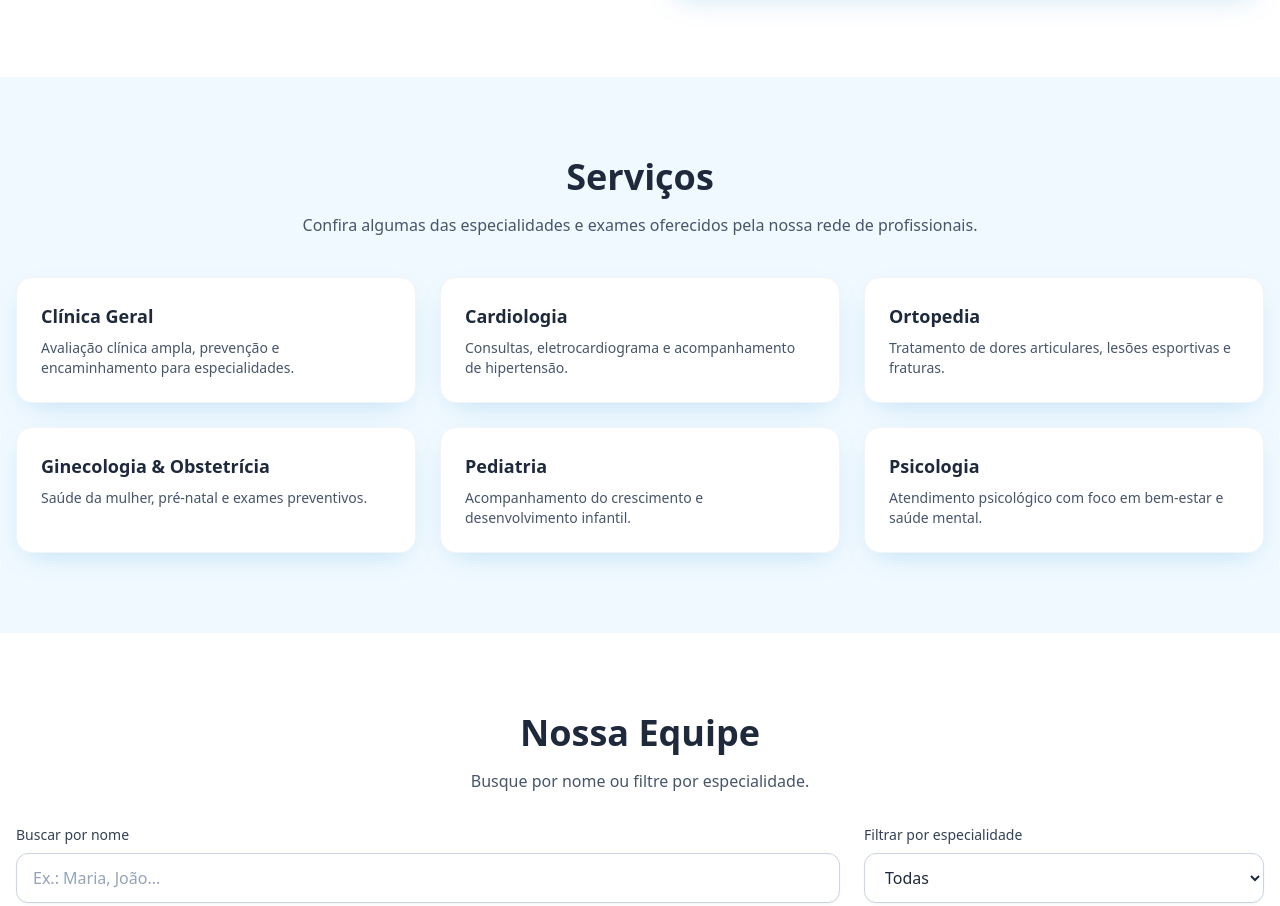
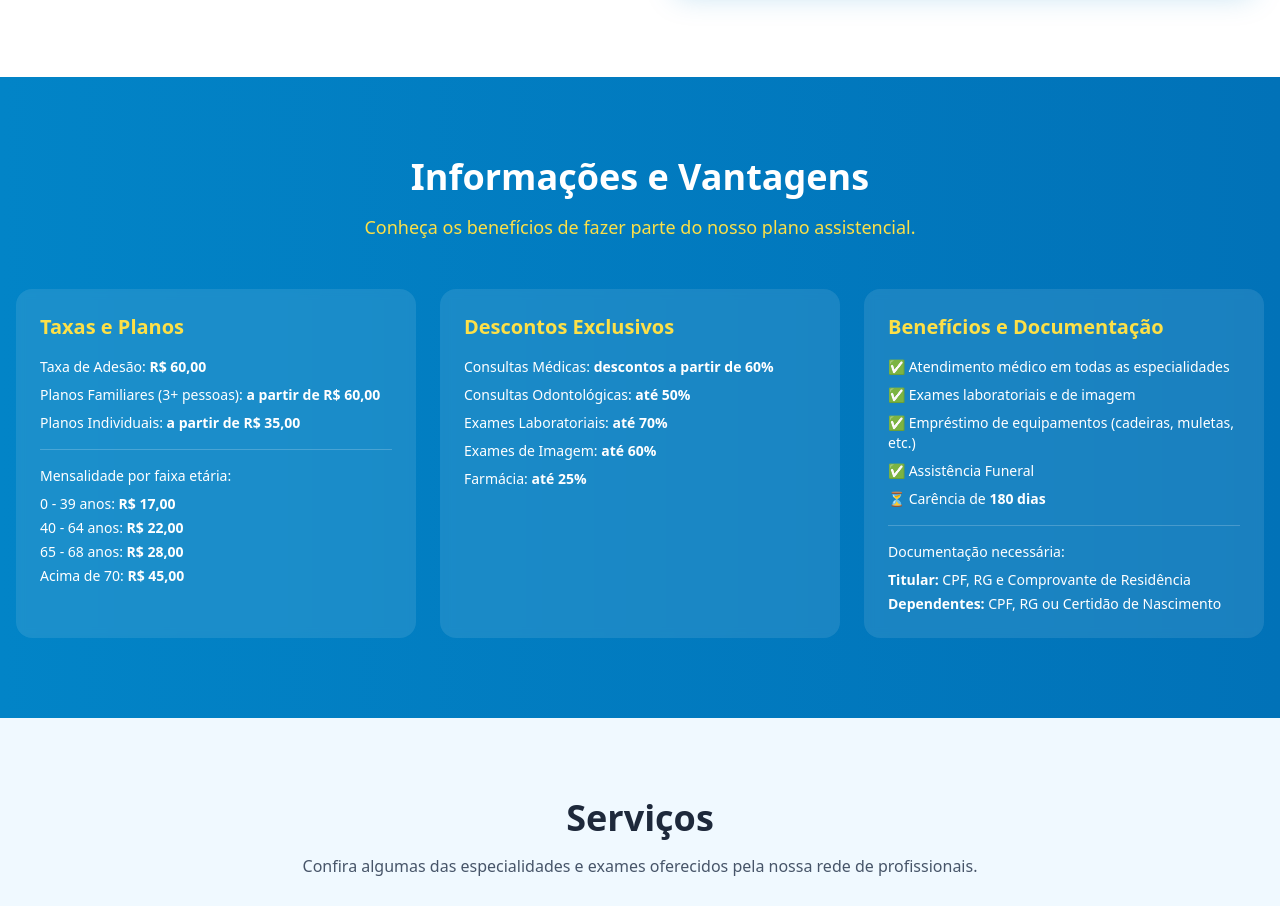
Before and after one commit to GuilhermeLegramante/solpoliclinica, a plain HTML site: page index.html in a window 1280 px wide. Shown: the part 1664-2570 px from the top of the page. Drawn offline with nearby package versions, Linux system fonts and the light colour scheme.

Commit message:
Seção info

```diff
--- a/index.html
+++ b/index.html
@@ -122,6 +122,7 @@
                 <nav class="hidden md:flex items-center gap-6 font-medium">
                     <a href="#home" class="hover:text-brand-blue">Início</a>
                     <a href="#sobre" class="hover:text-brand-blue">Sobre</a>
+                    <a href="#informacoes" class="hover:text-brand-blue">Informações</a>
                     <a href="#servicos" class="hover:text-brand-blue">Serviços</a>
                     <a href="#equipe" class="hover:text-brand-blue">Equipe</a>
                     <a href="#contato" class="hover:text-brand-blue">Contato</a>
@@ -208,6 +209,72 @@
             </div>
         </div>
     </section>
+
+    <!-- Informações -->
+    <section id="informacoes" class="py-20 text-white"
+        style="background: linear-gradient(90deg, var(--brand-blue-dark), var(--brand-blue));">
+        <div class="max-w-7xl mx-auto px-4">
+            <div class="text-center mb-12">
+                <h2 class="text-3xl md:text-4xl font-bold">Informações e Vantagens</h2>
+                <p class="mt-4 text-yellow-300 text-lg">
+                    Conheça os benefícios de fazer parte do nosso plano assistencial.
+                </p>
+            </div>
+
+            <div class="grid md:grid-cols-2 lg:grid-cols-3 gap-6">
+                <!-- Taxas e Planos -->
+                <div class="bg-white/10 rounded-2xl p-6 backdrop-blur-sm">
+                    <h3 class="text-xl font-semibold mb-4 text-yellow-300">Taxas e Planos</h3>
+                    <ul class="space-y-2 text-white text-sm">
+                        <li>Taxa de Adesão: <strong>R$ 60,00</strong></li>
+                        <li>Planos Familiares (3+ pessoas): <strong>a partir de R$ 60,00</strong></li>
+                        <li>Planos Individuais: <strong>a partir de R$ 35,00</strong></li>
+                    </ul>
+                    <hr class="my-4 border-white/20">
+                    <p class="text-sm text-white font-medium mb-2">Mensalidade por faixa etária:</p>
+                    <ul class="space-y-1 text-sm">
+                        <li>0 - 39 anos: <strong>R$ 17,00</strong></li>
+                        <li>40 - 64 anos: <strong>R$ 22,00</strong></li>
+                        <li>65 - 68 anos: <strong>R$ 28,00</strong></li>
+                        <li>Acima de 70: <strong>R$ 45,00</strong></li>
+                    </ul>
+                </div>
+
+                <!-- Descontos -->
+                <div class="bg-white/10 rounded-2xl p-6 backdrop-blur-sm">
+                    <h3 class="text-xl font-semibold mb-4 text-yellow-300">Descontos Exclusivos</h3>
+                    <ul class="space-y-2 text-white text-sm">
+                        <li>Consultas Médicas: <strong>descontos a partir de 60%</strong></li>
+                        <li>Consultas Odontológicas: <strong>até 50%</strong></li>
+                        <li>Exames Laboratoriais: <strong>até 70%</strong></li>
+                        <li>Exames de Imagem: <strong>até 60%</strong></li>
+                        <li>Farmácia: <strong>até 25%</strong></li>
+                    </ul>
+                </div>
+
+                <!-- Benefícios e Documentação -->
+                <div class="bg-white/10 rounded-2xl p-6 backdrop-blur-sm">
+                    <h3 class="text-xl font-semibold mb-4 text-yellow-300">Benefícios e Documentação</h3>
+                    <ul class="space-y-2 text-white text-sm">
+                        <li>✅ Atendimento médico em todas as especialidades</li>
+                        <li>✅ Exames laboratoriais e de imagem</li>
+                        <li>✅ Empréstimo de equipamentos (cadeiras, muletas, etc.)</li>
+                        <li>✅ Assistência Funeral</li>
+                        <li>⏳ Carência de <strong>180 dias</strong></li>
+                    </ul>
+                    <hr class="my-4 border-white/20">
+                    <p class="text-sm text-white font-medium mb-2">Documentação necessária:</p>
+                    <ul class="space-y-1 text-sm">
+                        <li><strong>Titular:</strong> CPF, RG e Comprovante de Residência</li>
+                        <li><strong>Dependentes:</strong> CPF, RG ou Certidão de Nascimento</li>
+                    </ul>
+                </div>
+            </div>
+        </div>
+    </section>
+
+
+
 
     <!-- Serviços -->
     <section id="servicos" class="py-20 bg-sky-50">
```
